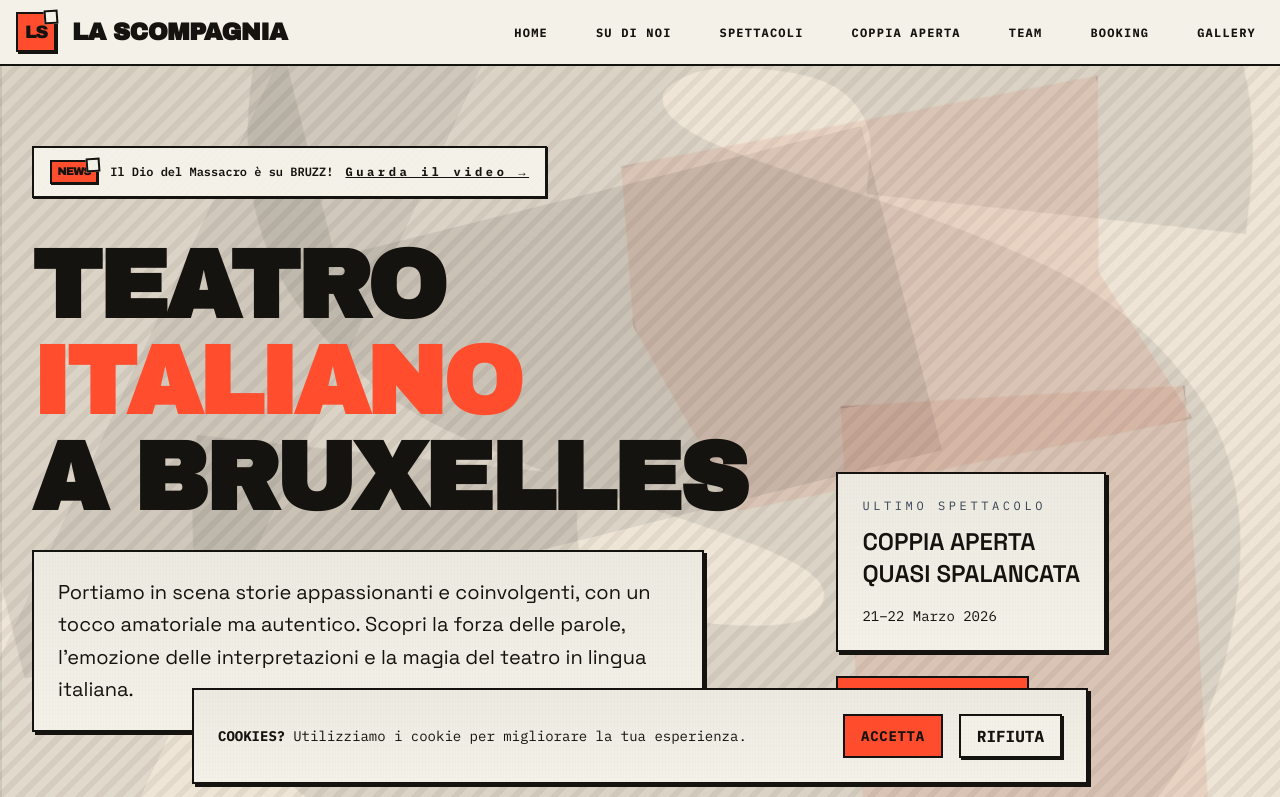
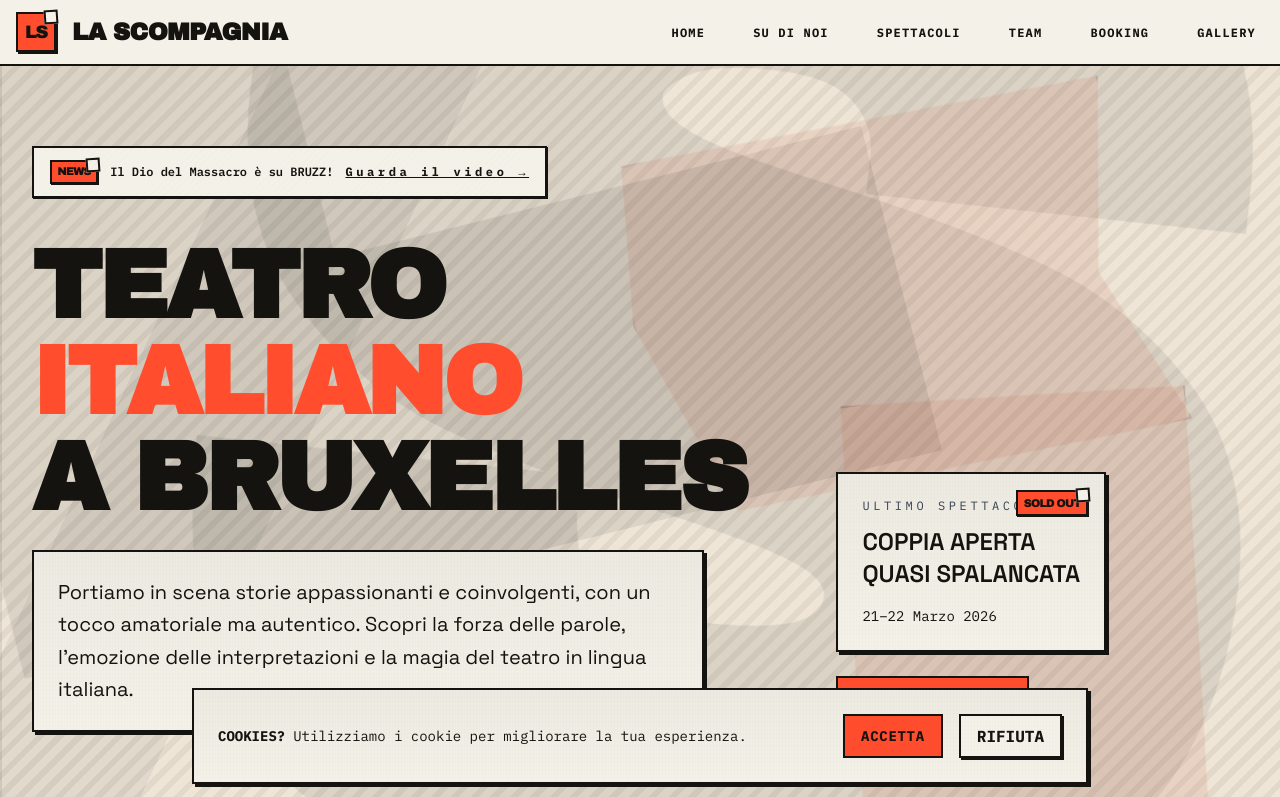
Before and after one commit to msagliocco/lascompagnia-dev, a React (Vite) app: page / in a window 1280 px wide. Shown: the top 797 px of the page. Built offline with nearby package versions, Linux system fonts and the light colour scheme.

Commit message:
Refine homepage navigation and metadata

```diff
--- a/index.html
+++ b/index.html
@@ -16,7 +16,7 @@
 
   <!-- SEO Meta Tags -->
   <meta name="description"
-    content="La Scompagnia porta il teatro italiano a Bruxelles. Spettacoli, biglietti, video e storia della compagnia. Prossimo show: Coppia aperta quasi spalancata." />
+    content="La Scompagnia porta il teatro italiano a Bruxelles. Spettacoli, galleria fotografica, video e storia della compagnia." />
   <meta name="keywords"
     content="teatro italiano bruxelles, spettacoli italiani, la scompagnia, coppia aperta quasi spalancata, teatro in italiano, cultura italiana" />
   <link rel="canonical" href="https://lascompagnia.it/" />
@@ -24,17 +24,18 @@
   <!-- Open Graph Meta Tags -->
   <meta property="og:title" content="Teatro italiano a Bruxelles - La Scompagnia" />
   <meta property="og:description"
-    content="La Scompagnia porta il teatro italiano a Bruxelles. Spettacoli, biglietti, video e storia della compagnia." />
+    content="La Scompagnia porta il teatro italiano a Bruxelles. Spettacoli, galleria fotografica, video e storia della compagnia." />
   <meta property="og:image" content="https://lascompagnia.it/images/La_Scompagnia_logo_mennekenbe_small.png" />
   <meta property="og:url" content="https://lascompagnia.it/" />
   <meta property="og:type" content="website" />
   <meta property="og:locale" content="it_IT" />
+  <meta property="og:site_name" content="La Scompagnia" />
 
   <!-- Twitter Card Meta Tags -->
   <meta name="twitter:card" content="summary_large_image" />
   <meta name="twitter:title" content="Teatro italiano a Bruxelles - La Scompagnia" />
   <meta name="twitter:description"
-    content="La Scompagnia porta il teatro italiano a Bruxelles. Spettacoli, biglietti, video e storia della compagnia." />
+    content="La Scompagnia porta il teatro italiano a Bruxelles. Spettacoli, galleria fotografica, video e storia della compagnia." />
   <meta name="twitter:image" content="https://lascompagnia.it/images/La_Scompagnia_logo_mennekenbe_small.png" />
 
   <!-- Structured Data -->
@@ -58,65 +59,7 @@
             "addressLocality": "Bruxelles",
             "addressCountry": "BE"
           }
-        },
-        "event": [
-          {
-            "@type": "TheaterEvent",
-            "name": "Coppia aperta quasi spalancata",
-            "startDate": "2026-03-21T20:30:00+01:00",
-            "eventStatus": "https://schema.org/EventScheduled",
-            "eventAttendanceMode": "https://schema.org/OfflineEventAttendanceMode",
-            "image": "https://lascompagnia.it/images/La_Scompagnia_logo_mennekenbe_small.png",
-            "location": {
-              "@type": "Place",
-              "name": "Théâtre L'Improviste",
-              "address": {
-                "@type": "PostalAddress",
-                "streetAddress": "Rue de Fierlant, 120",
-                "addressLocality": "Bruxelles",
-                "addressCountry": "BE"
-              }
-            },
-            "offers": {
-              "@type": "Offer",
-              "url": "https://www.ticketsource.com/la-scompagnia/una-coppia-aperta-anzi-spalancata/e-rbxdgz",
-              "availability": "https://schema.org/InStock",
-              "priceCurrency": "EUR"
-            },
-            "performer": {
-              "@type": "TheaterGroup",
-              "name": "La Scompagnia"
-            }
-          },
-          {
-            "@type": "TheaterEvent",
-            "name": "Coppia aperta quasi spalancata",
-            "startDate": "2026-03-22T19:00:00+01:00",
-            "eventStatus": "https://schema.org/EventScheduled",
-            "eventAttendanceMode": "https://schema.org/OfflineEventAttendanceMode",
-            "image": "https://lascompagnia.it/images/La_Scompagnia_logo_mennekenbe_small.png",
-            "location": {
-              "@type": "Place",
-              "name": "Théâtre L'Improviste",
-              "address": {
-                "@type": "PostalAddress",
-                "streetAddress": "Rue de Fierlant, 120",
-                "addressLocality": "Bruxelles",
-                "addressCountry": "BE"
-              }
-            },
-            "offers": {
-              "@type": "Offer",
-              "url": "https://www.ticketsource.com/la-scompagnia/una-coppia-aperta-anzi-spalancata/e-rbxdgz",
-              "availability": "https://schema.org/InStock",
-              "priceCurrency": "EUR"
-            },
-            "performer": {
-              "@type": "TheaterGroup",
-              "name": "La Scompagnia"
-            }
-          }
-        ]
+        }
       }
     </script>
 </head>
--- a/src/App.tsx
+++ b/src/App.tsx
@@ -10,6 +10,7 @@ import CookieConsent from './components/CookieConsent';
 import OurStory from './components/OurStory';
 import BackgroundOrnaments from './components/BackgroundOrnaments';
 import CoppiaApertaSection from './components/CoppiaApertaSection';
+import NewsletterSection from './components/NewsletterSection';
 
 const GA_MEASUREMENT_ID = 'G-9PSDYC1FLV';
 
@@ -62,6 +63,7 @@ function App() {
         <OurStory />
         <Shows />
         <CoppiaApertaSection />
+        <NewsletterSection />
         <Team />
         <Booking />
         <Gallery
--- a/src/components/Header.tsx
+++ b/src/components/Header.tsx
@@ -12,7 +12,6 @@ const Header = () => {
     { name: 'Home', href: '#home' },
     { name: 'Su di noi', href: '#about' },
     { name: 'Spettacoli', href: '#shows' },
-    { name: 'Coppia aperta', href: '#coppia-aperta' },
     { name: 'Team', href: '#team' },
     { name: 'Booking', href: '#booking' },
     { name: 'Gallery', href: '#gallery' },
--- a/src/components/Home.tsx
+++ b/src/components/Home.tsx
@@ -34,7 +34,10 @@ const Home = () => {
         </div>
 
         <div className="flex flex-col gap-6 lg:items-start">
-          <div className="poster-card">
+          <div className="poster-card relative">
+            <div className="absolute top-4 right-4 z-10">
+              <div className="stamp-mark stamp-mini">Sold out</div>
+            </div>
             <p className="font-mono text-xs uppercase tracking-[0.3em] text-gray-700">
               Ultimo spettacolo
             </p>
--- /dev/null
+++ b/src/components/NewsletterSection.tsx
@@ -0,0 +1,42 @@
+const NewsletterSection = () => {
+  return (
+    <section className="py-12">
+      <div className="container mx-auto px-4">
+        <div className="relative max-w-2xl mx-auto">
+          <div className="absolute inset-0 bg-pitch-black translate-x-3 translate-y-3 border-2 border-pitch-black"></div>
+          <div className="absolute inset-0 bg-neon-pink translate-x-1.5 translate-y-1.5 border-2 border-pitch-black"></div>
+
+          <div className="relative bg-off-white border-4 border-pitch-black p-8 text-center">
+            <div className="absolute -top-4 -right-4 rotate-12">
+              <div className="stamp-mark px-3 py-1 text-sm">NEWS</div>
+            </div>
+
+            <h3 className="text-4xl md:text-5xl font-black uppercase tracking-tight text-pitch-black mb-2">
+              Resta
+            </h3>
+            <h3 className="text-4xl md:text-5xl font-black uppercase tracking-tight text-pitch-black mb-6">
+              <span className="inline-block bg-neon-lime text-pitch-black px-2 border-2 border-pitch-black shadow-[2px_2px_0px_0px_#15130f]">
+                Aggiornato
+              </span>
+            </h3>
+
+            <p className="font-mono text-sm uppercase tracking-[0.2em] text-gray-700 mb-8 border-t-2 border-b-2 border-dashed border-pitch-black/30 py-4">
+              Non perdere le novità, iscriviti alla newsletter!
+            </p>
+
+            <a
+              href="https://2bc6204c.sibforms.com/serve/MUIFAAdp42exZq-2IxRY-VoqtlkKnBibUpWXTPoh1FUuIvyMZWzod0KfjIQR9I3JXDDgTPYCaQICEzO1EOzGUfFIMwsAwFJgq1DIQ0wNyO1n3g_GDeFP9MsFNs2K9tSM5XAYgQEmox7DNhFN9mQOnqICMJmYkw1CBDdFS4Yhhc7H3wGgR77o89N0ZHVR_UyIHuukfP7ov4Hg76KR"
+              target="_blank"
+              rel="noopener noreferrer"
+              className="brutal-btn text-lg inline-block"
+            >
+              Iscriviti Subito →
+            </a>
+          </div>
+        </div>
+      </div>
+    </section>
+  );
+};
+
+export default NewsletterSection;
--- a/src/components/Shows.tsx
+++ b/src/components/Shows.tsx
@@ -125,41 +125,6 @@ const Shows = () => {
           ))}
         </div>
 
-        <div className="relative mt-20 max-w-2xl mx-auto">
-          {/* Stacked offset layers for depth */}
-          <div className="absolute inset-0 bg-pitch-black translate-x-3 translate-y-3 border-2 border-pitch-black"></div>
-          <div className="absolute inset-0 bg-neon-pink translate-x-1.5 translate-y-1.5 border-2 border-pitch-black"></div>
-
-          {/* Main card */}
-          <div className="relative bg-off-white border-4 border-pitch-black p-8 text-center">
-            {/* Rotated stamp badge */}
-            <div className="absolute -top-4 -right-4 rotate-12">
-              <div className="stamp-mark px-3 py-1 text-sm">NEWS</div>
-            </div>
-
-            <h3 className="text-4xl md:text-5xl font-black uppercase tracking-tight text-pitch-black mb-2">
-              Resta
-            </h3>
-            <h3 className="text-4xl md:text-5xl font-black uppercase tracking-tight text-pitch-black mb-6">
-              <span className="inline-block bg-neon-lime text-pitch-black px-2 border-2 border-pitch-black shadow-[2px_2px_0px_0px_#15130f]">
-                Aggiornato
-              </span>
-            </h3>
-
-            <p className="font-mono text-sm uppercase tracking-[0.2em] text-gray-700 mb-8 border-t-2 border-b-2 border-dashed border-pitch-black/30 py-4">
-              Non perdere le novità, iscriviti alla newsletter!
-            </p>
-
-            <a
-              href="https://2bc6204c.sibforms.com/serve/MUIFAAdp42exZq-2IxRY-VoqtlkKnBibUpWXTPoh1FUuIvyMZWzod0KfjIQR9I3JXDDgTPYCaQICEzO1EOzGUfFIMwsAwFJgq1DIQ0wNyO1n3g_GDeFP9MsFNs2K9tSM5XAYgQEmox7DNhFN9mQOnqICMJmYkw1CBDdFS4Yhhc7H3wGgR77o89N0ZHVR_UyIHuukfP7ov4Hg76KR"
-              target="_blank"
-              rel="noopener noreferrer"
-              className="brutal-btn text-lg inline-block"
-            >
-              Iscriviti Subito →
-            </a>
-          </div>
-        </div>
       </div >
     </section >
   );
```
